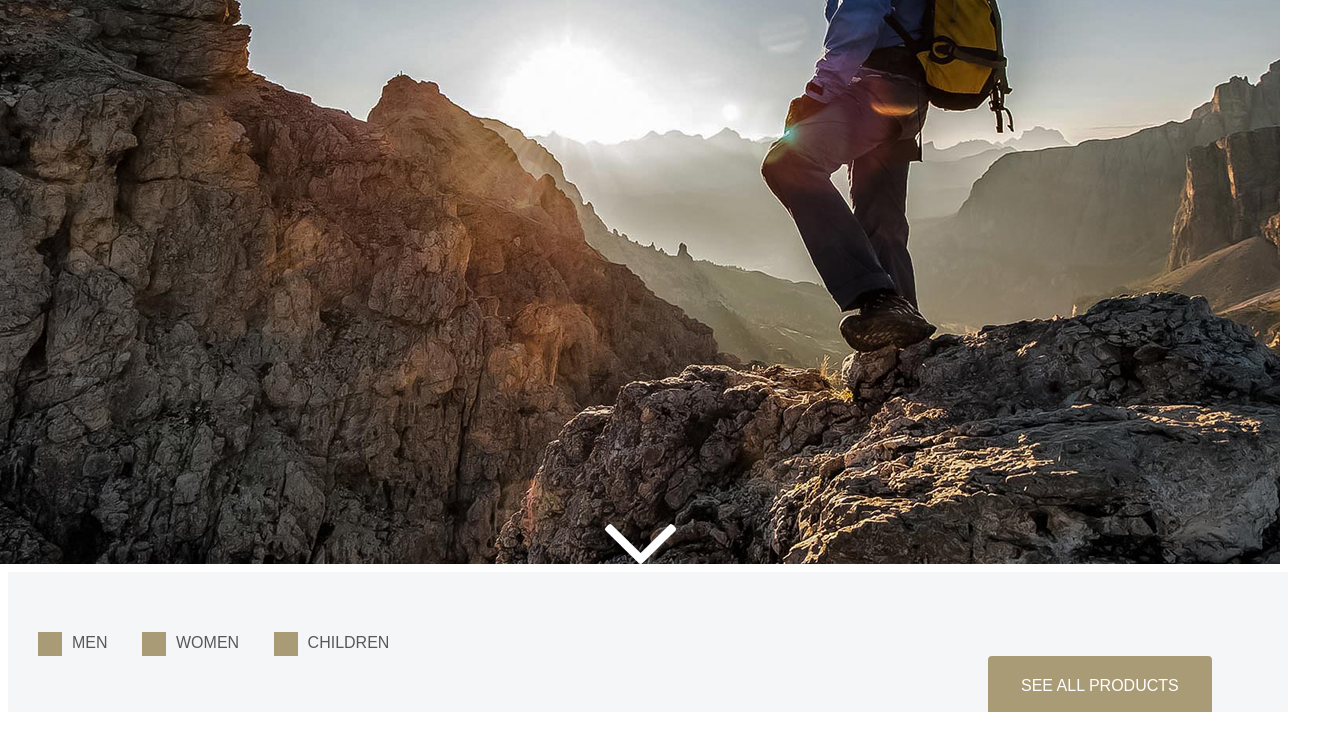
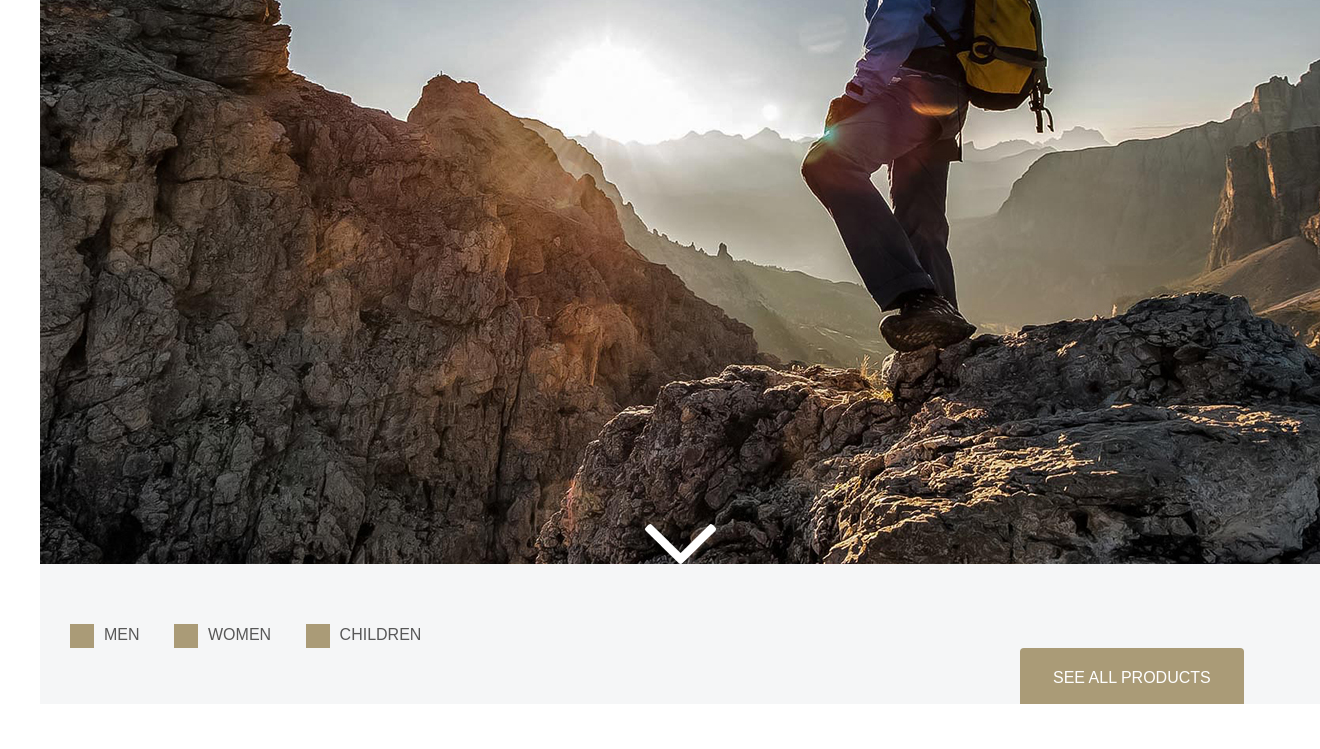
Before and after one commit to Slavus54/Slavus54.github.io, a plain HTML site: page firstShop/index.html in a window 1280 px wide. Shown: the part 366-1115 px from the top of the page, 1320 px wide, since content can reach past the window. Drawn offline with Linux system fonts and the light colour scheme; a web font is replaced by a local one.

Commit message:
Add files via upload

```diff
--- a/firstShop/Style.css
+++ b/firstShop/Style.css
@@ -2,8 +2,15 @@
 html, body {
 	font-family: 'Muli', sans-serif;
 }
-.body {
-    width: 1280px;
+body {
+    position: relative;
+	display: flex;
+	justify-content: center;
+	margin: 0 auto;
+	overflow-x: hidden;
+}
+.container {
+	width: 1200px;
 }
 .header {
 	width: 100%;
@@ -17,8 +24,6 @@ html, body {
 	width: 100%;
 	height: 930px;
 	position: absolute;
-	top: 0;
-	left: 0;
 }
 .menu {
 	float: right;
--- a/firstShop/index.html
+++ b/firstShop/index.html
@@ -8,6 +8,7 @@
     <meta name="keywords" content="HTML5, CSS3, PSD, Photoshop CS6">
 </head>
 <body>
+    <div class="container">
 	<header>
 		<div class="section1">
 		<img src="fonen.jpg" class="FON">
@@ -22,7 +23,6 @@
 	<div class=Text1>Our clothing, your comfort</div>
     <div class="Text2">Lorem ipsum dolor sit amet consectetur adipiscing elit sed <br> do eiusmod tempor incididunt ut labore et colore magna aliqua</div>
     </header>
-        </div>
 
 	<div class="sel1">
 		<input type="checkbox" id="men" name="For">
@@ -65,6 +65,6 @@
     </div>
         <div class="grayMiesto"><id class="text">E-commerce psd theme available"</id></div>
     	<div class="trekking"><div class="headline">trekking</div><id class="TextBut">Lorem ipsum dolor sit amet, consectetur adipiscing elit, sed do</id></div>
-
+    </div>
     </body>
 </html>
```
